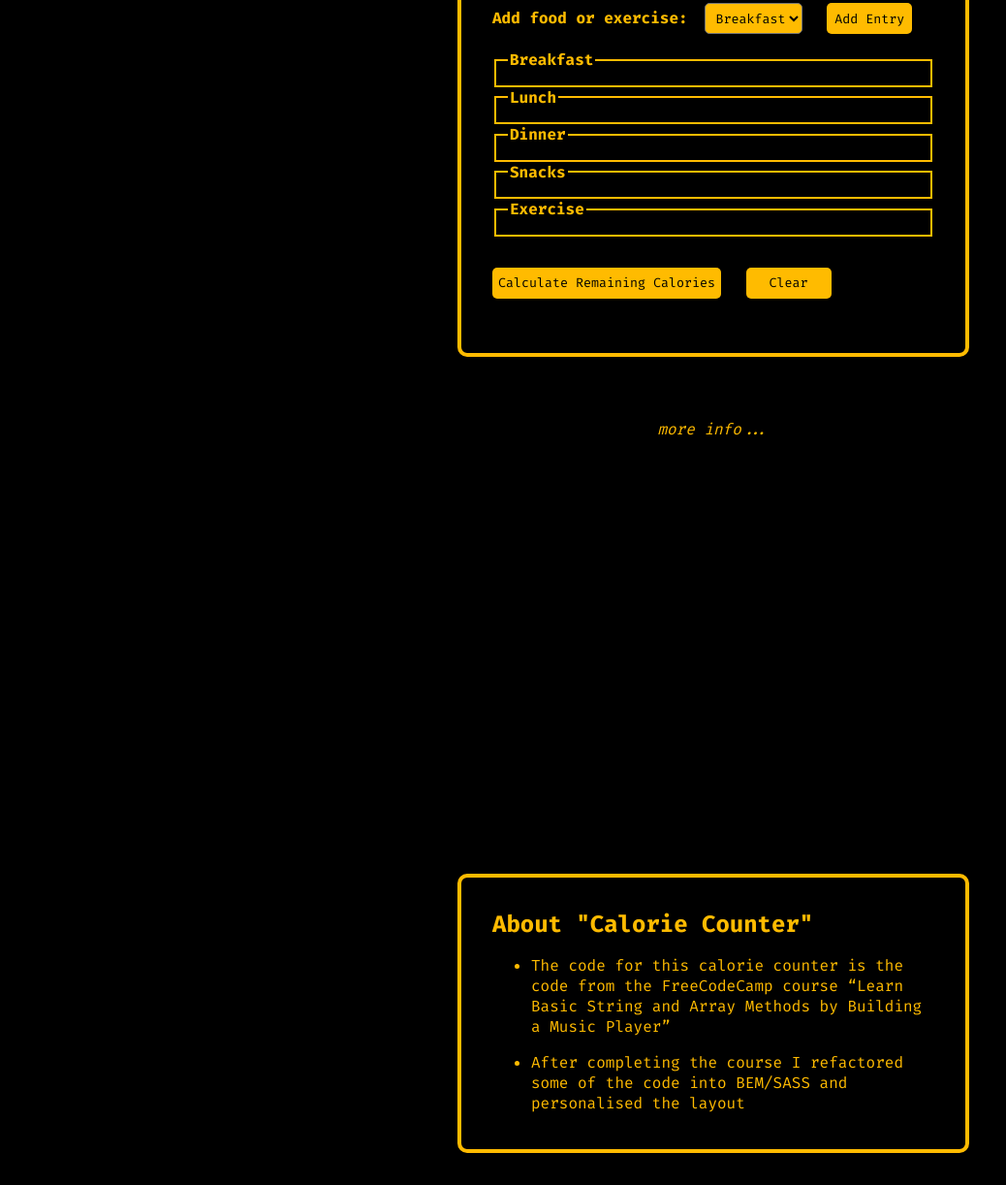
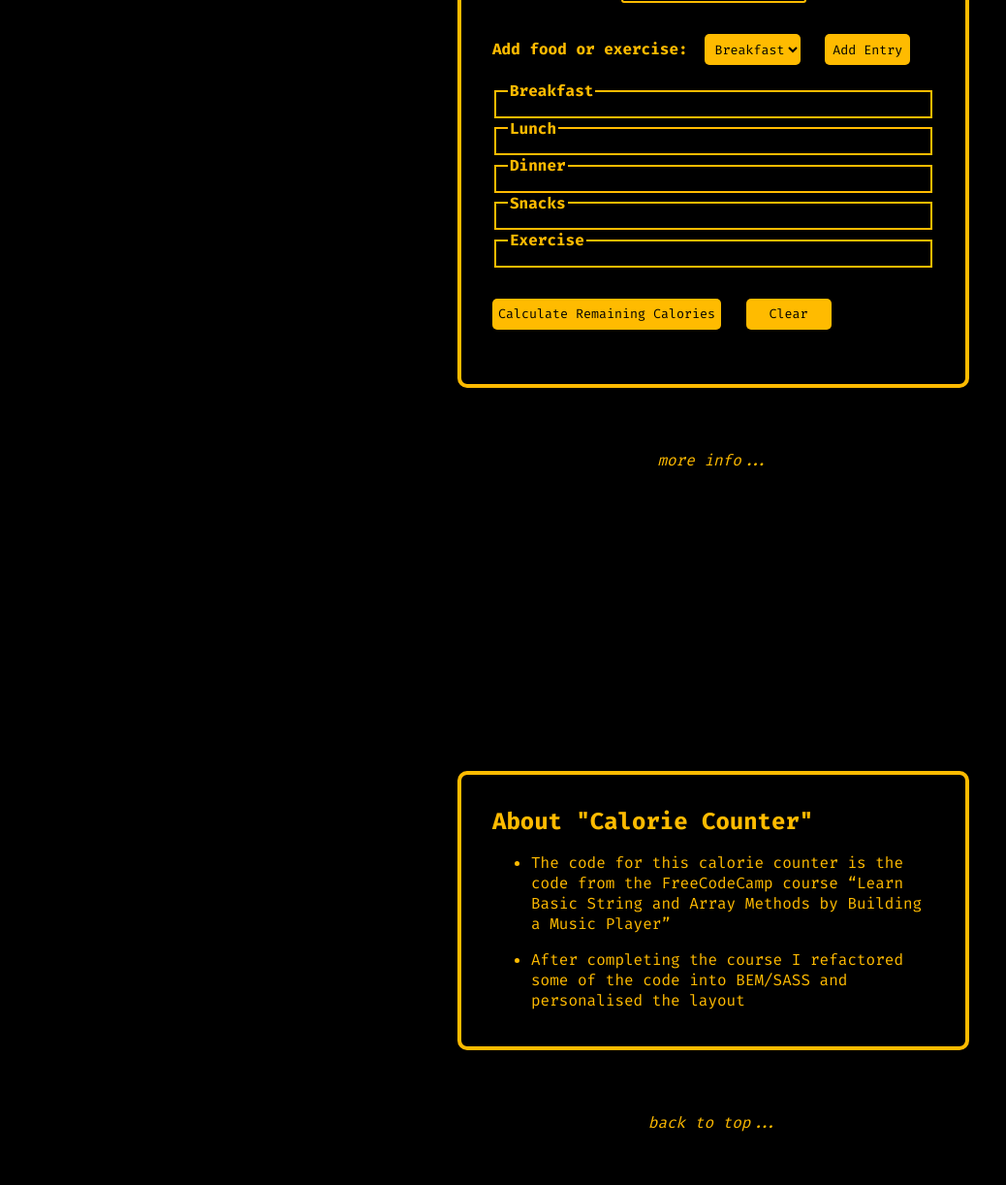
Before and after one commit to leta-krahenbuhl/fcc-projects, a website: page pages/calorie-counter.html in a window 1280 px wide. Shown: the part 243-1465 px from the top of the page at 97% size, without its empty margins (0-1038 px from the left). Drawn offline with Linux system fonts and the light colour scheme.

Commit message:
Add back to top button to calorie counter

```diff
--- a/pages/calorie-counter.html
+++ b/pages/calorie-counter.html
@@ -29,7 +29,7 @@
     </header>
 
     <main class="calorie-counter-main">
-      <div class="calorie-counter-main__div">
+      <div class="calorie-counter-main__top">
         <h1 class="calorie-counter-main__header">Calorie Counter</h1>
         <div class="calorie-counter-main__container">
           <form id="calorie-counter">
@@ -140,6 +140,10 @@
             </ul>
           </div>
         </article>
+
+        <div class="calorie-counter-main__scroll-info">
+          <a href="#" id="scrollLinkInfo">back to top...</a>
+        </div>
       </div>
     </main>
     <script src="../scripts/calorie-counter.js"></script>
--- a/scripts/calorie-counter.js
+++ b/scripts/calorie-counter.js
@@ -143,3 +143,13 @@ document
     );
     caloriesInfoElement.scrollIntoView({ behavior: "smooth" });
   });
+
+document
+  .getElementById("scrollLinkInfo")
+  .addEventListener("click", function (event) {
+    event.preventDefault();
+    const caloriesCounterElement = document.querySelector(
+      ".calorie-counter-main__top"
+    );
+    caloriesCounterElement.scrollIntoView({ behavior: "smooth" });
+  });
--- a/styles/calorie-counter.scss
+++ b/styles/calorie-counter.scss
@@ -17,7 +17,6 @@
   text-align: left;
   position: fixed;
   top: 1.5rem;
-  // width: 100%;
 
   &__h1 {
     font-family: FiraCode-Bold;
@@ -51,13 +50,16 @@
   margin-left: 12rem;
   overflow-y: auto;
   flex-grow: 1;
-  padding-top: 4rem;
+  // padding-top: 4rem;
   text-align: center;
 
-  &__div {
+  &__top {
     height: 100vh;
     overflow-y: auto;
     flex-grow: 1;
+    display: flex;
+    flex-direction: column;
+    justify-content: center;
   }
 
   &__container {
@@ -81,6 +83,17 @@
   }
 
   &__scroll:hover {
+    text-decoration: underline;
+    text-underline-offset: 5px;
+  }
+
+  &__scroll-info {
+    margin-top: 4rem;
+    font-style: italic;
+    margin-top: 4rem;
+  }
+
+  &__scroll-info:hover {
     text-decoration: underline;
     text-underline-offset: 5px;
   }
@@ -152,6 +165,7 @@
     padding-left: 0.4rem;
     font-family: FiraCode-Regular;
     margin: 0 1rem 0 0.5rem;
+    border: none;
   }
 
   &__button {
@@ -259,6 +273,8 @@
   height: 100vh;
   display: flex;
   align-items: center;
+  flex-direction: column;
+  justify-content: center;
 }
 
 .calories-info {
```
Also changed, not shown: styles/calorie-counter.css, 1 other file.
